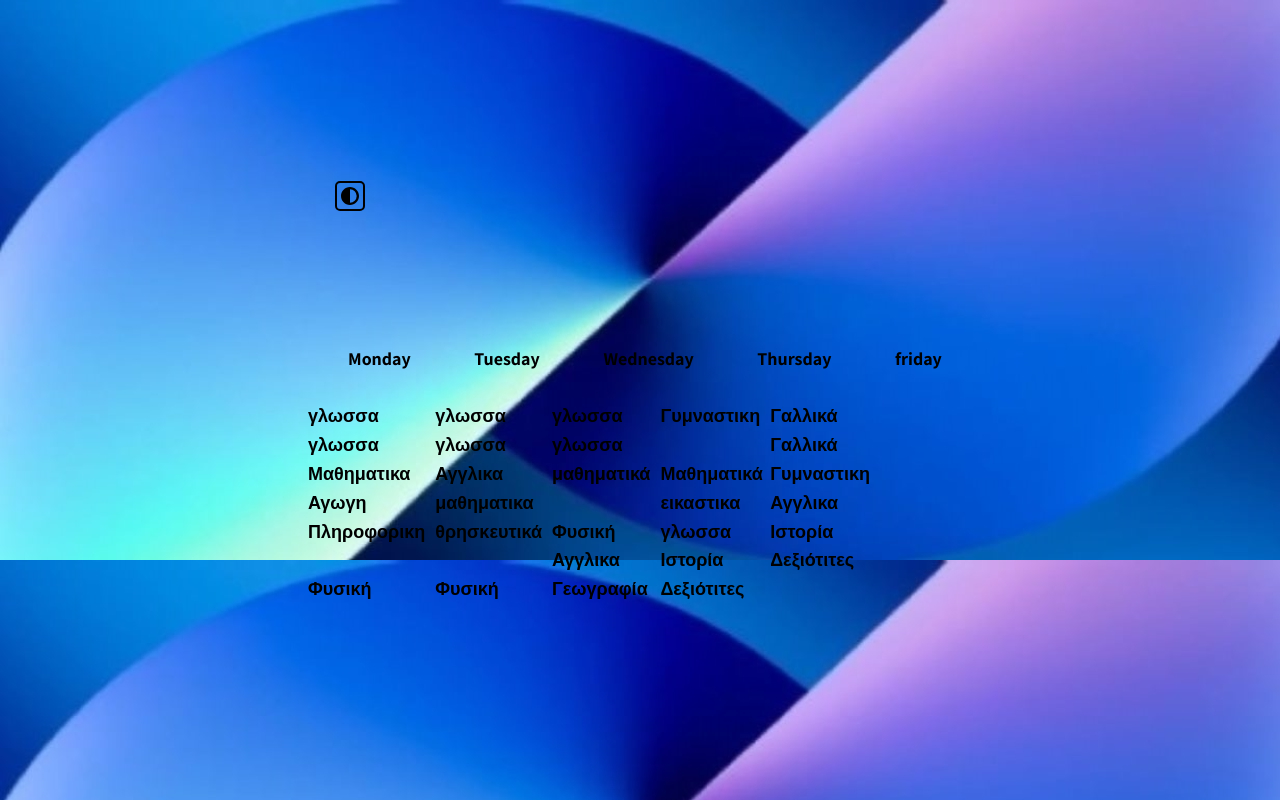
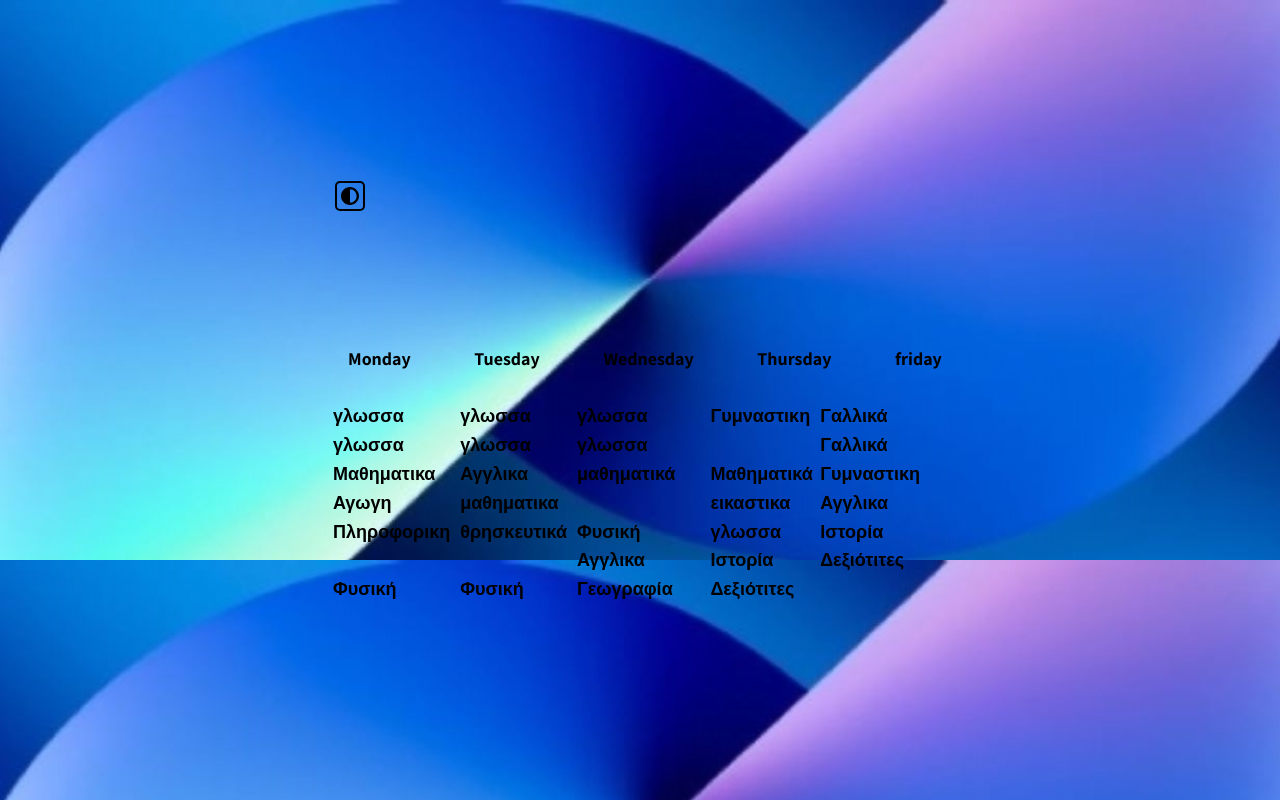
Before and after one commit to proggram2/ST2, a plain HTML site: page index.html in a window 1280 px wide. Drawn offline with Linux system fonts and the light colour scheme.

Commit message:
Update style.css

```diff
--- a/style.css
+++ b/style.css
@@ -53,3 +53,7 @@ br {
 .IT {
   padding-right: 10px;
 }
+
+.special-needs {
+  padding-left:  25px;
+}
```
